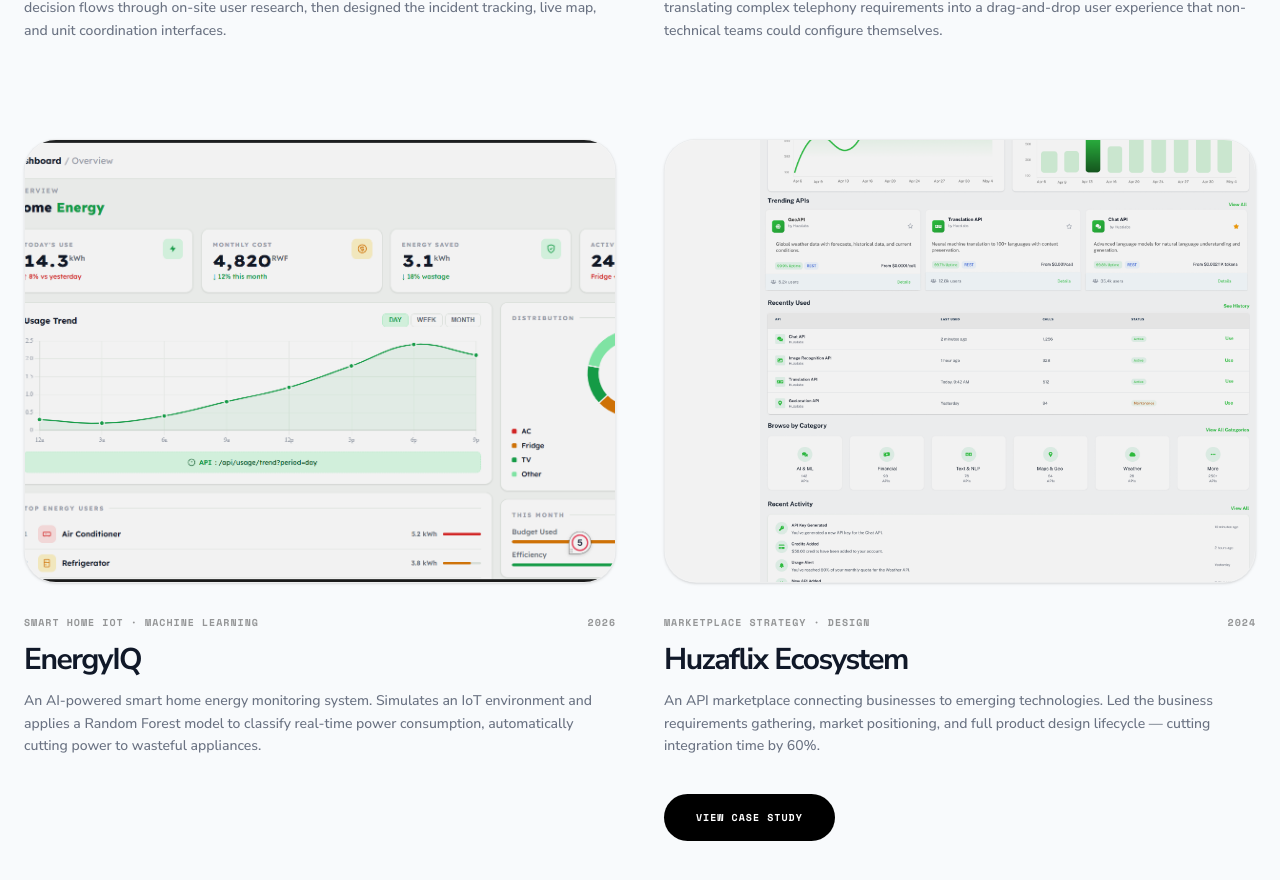
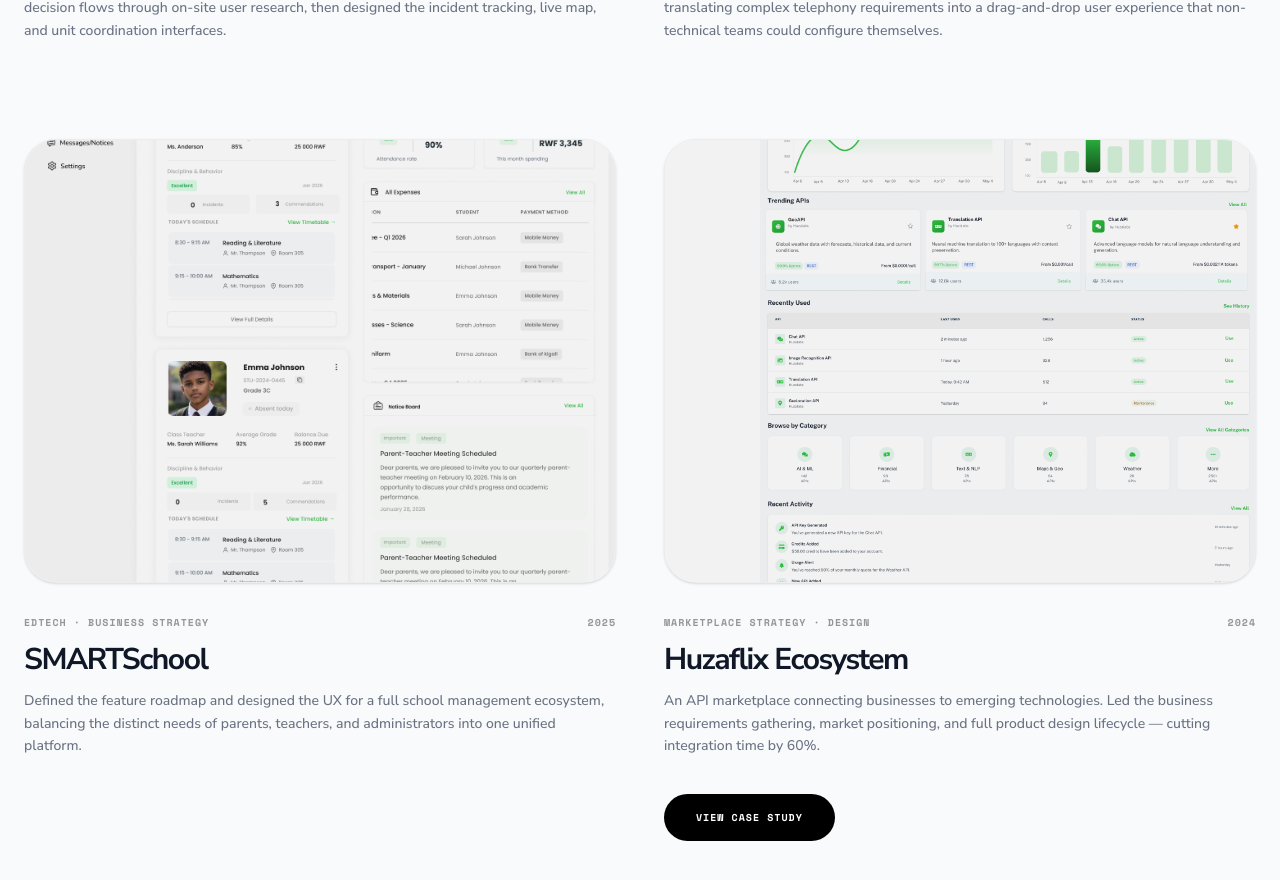
Before and after one commit to Igenajolie/MyPortfolio, a React (Vite) app: page / in a window 1280 px wide. Shown: the part 3875-4755 px from the top of the page. Built offline with nearby package versions, Linux system fonts and the light colour scheme; a web font is replaced by a local one.

Commit message:
Revert EnergyIQ replacement, restore SMARTSchool

```diff
--- a/src/data/portfolio.json
+++ b/src/data/portfolio.json
@@ -47,11 +47,11 @@
       "hasCaseStudy": null
     },
     {
-      "title": "EnergyIQ",
-      "category": "Smart Home IoT · Machine Learning",
-      "year": "2026",
-      "description": "An AI-powered smart home energy monitoring system. Simulates an IoT environment and applies a Random Forest model to classify real-time power consumption, automatically cutting power to wasteful appliances.",
-      "image": "energyiq-dashboard.png",
+      "title": "SMARTSchool",
+      "category": "EdTech · Business Strategy",
+      "year": "2025",
+      "description": "Defined the feature roadmap and designed the UX for a full school management ecosystem, balancing the distinct needs of parents, teachers, and administrators into one unified platform.",
+      "image": "smartschool-dashboard.png",
       "hasCaseStudy": null
     },
     {
--- a/src/project.jsx
+++ b/src/project.jsx
@@ -7,7 +7,6 @@
 import huzacadDashboard from './assets/huzacad-screenshot.png';
 import ivrLanding from './assets/IVR Landing Page.png';
 import smartschoolDashboard from './assets/smartschool-dashboard.png';
-import energyiqDashboard from './assets/energyiq-dashboard.png';
 import huzaflixDashboard from './assets/UserDashBoard.png';
 
 // Extracted Huzaflix Screens
@@ -165,7 +164,6 @@
     "huzacad-screenshot.png": huzacadDashboard,
     "IVR Landing Page.png": ivrLanding,
     "smartschool-dashboard.png": smartschoolDashboard,
-    "energyiq-dashboard.png": energyiqDashboard,
     "UserDashBoard.png": huzaflixDashboard
   };
 
```
